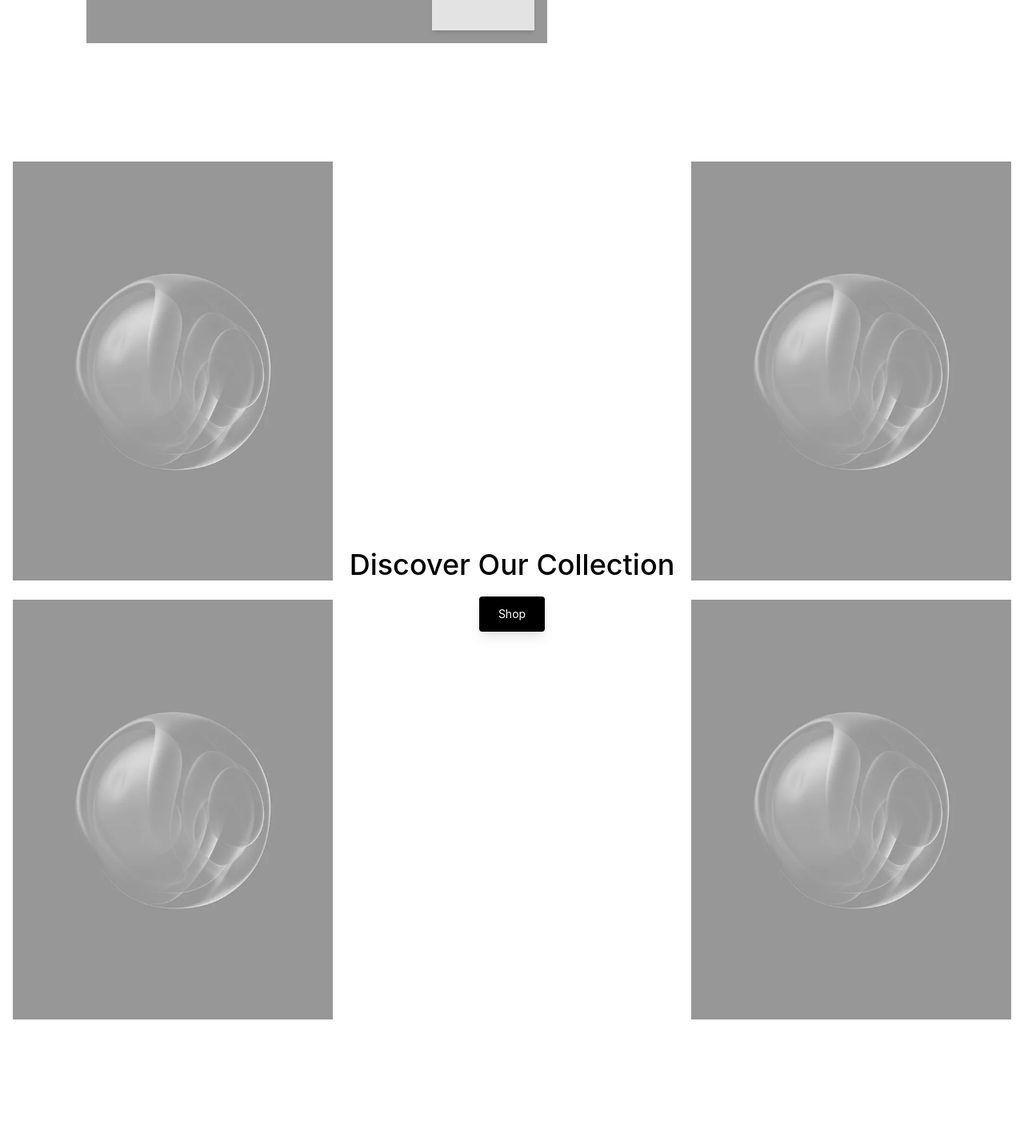
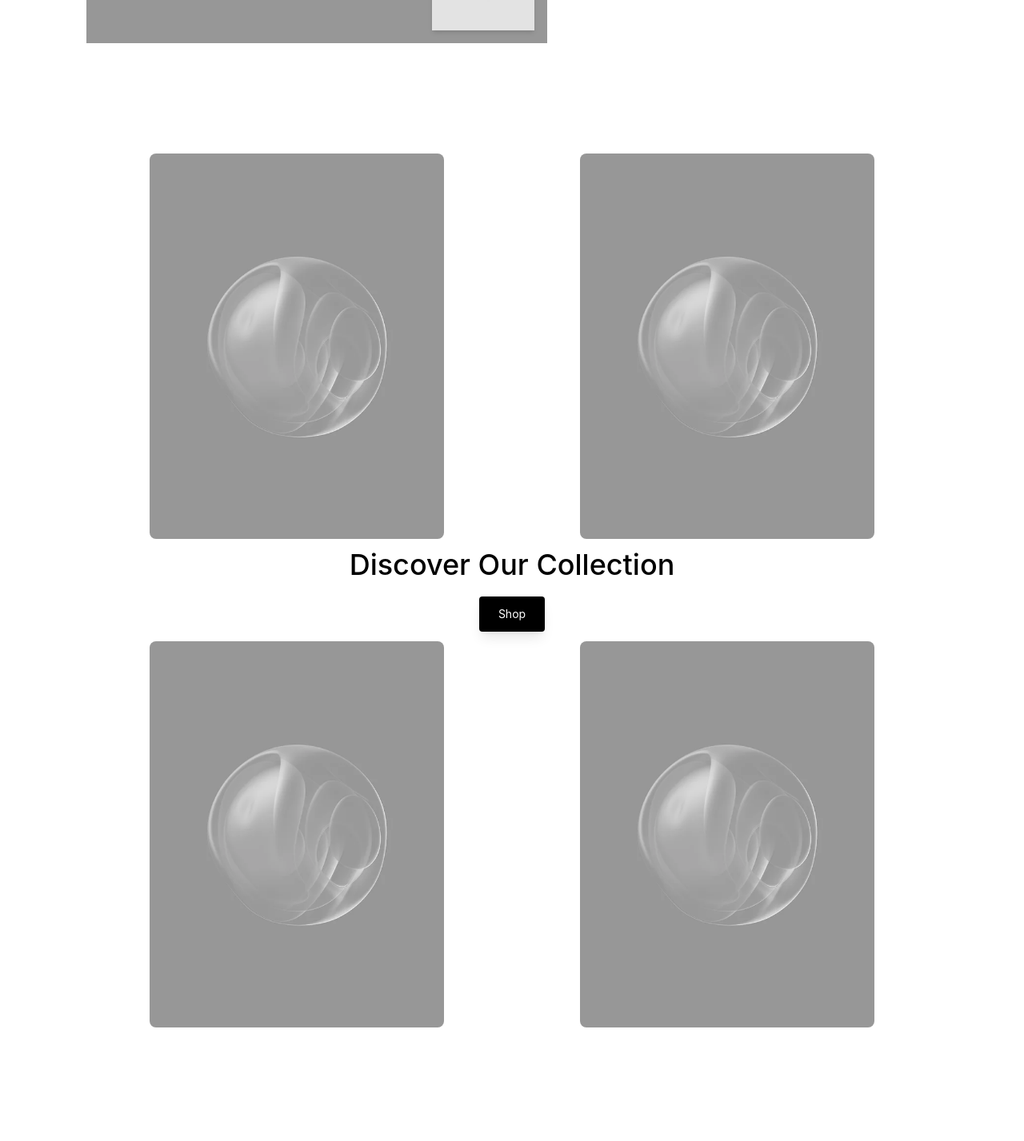
Before and after one commit to Niladri2003/Painting-Ecommerce, a React (Vite) app in the folder client/: page / in a window 1280 px wide. Shown: the part 3239-4666 px from the top of the page at 80% size. Built offline with nearby package versions, Linux system fonts and the light colour scheme; no server answers.

Commit message:
Update ParallaxSection component with improved image styling

```diff
--- a/client/src/components/Home/ParallaxSection.jsx
+++ b/client/src/components/Home/ParallaxSection.jsx
@@ -136,24 +136,24 @@ const ParallaxSection = () => {
       </div>
 
       {/* Parallax Effect */}
-      <div className="relative w-full h-full flex items-center justify-between px-4">
+      <div className="relative w-full h-full flex items-center  justify-evenly px-4">
         {/* Left Side Images */}
         <motion.div
           initial={{ x: "-100%", opacity: 0 }}
           animate={controlsLeft}
-          className="flex flex-col items-center space-y-20 md:space-y-6"
+          className="flex flex-col items-center space-y-20 md:space-y-32"
         >
           <motion.img
             src={parallax_img} // Replace with actual image path
             alt="Left Image 1"
-            className="w-[10.5rem] md:w-[20rem] lg:w-[25rem] h-auto flex-shrink-0"
+            className="w-[10.5rem] md:w-[20rem] lg:w-[23rem] h-auto flex-shrink-0 rounded-lg"
             whileHover={{ scale: 1.1, rotate: 5 }}
             whileTap={{ scale: 0.9, rotate: -5 }}
           />
           <motion.img
             src={parallax_img} // Replace with actual image path
             alt="Left Image 2"
-            className="w-[10.5rem] md:w-[20rem] lg:w-[25rem] h-auto flex-shrink-0"
+            className="w-[10.5rem] md:w-[20rem] lg:w-[23rem] h-auto flex-shrink-0 rounded-lg"
             whileHover={{ scale: 1.1, rotate: 5 }}
             whileTap={{ scale: 0.9, rotate: -5 }}
           />
@@ -163,19 +163,19 @@ const ParallaxSection = () => {
         <motion.div
           initial={{ x: "100%", opacity: 0 }}
           animate={controlsRight}
-          className="flex flex-col items-center space-y-20 md:space-y-6"
+          className="flex flex-col items-center space-y-20 md:space-y-32 "
         >
           <motion.img
             src={parallax_img} // Replace with actual image path
             alt="Right Image 1"
-            className="w-[10.5rem] md:w-[20rem] lg:w-[25rem] h-auto flex-shrink-0"
+            className="w-[10.5rem] md:w-[20rem] lg:w-[23rem] h-auto flex-shrink-0 rounded-lg"
             whileHover={{ scale: 1.1, rotate: 5 }}
             whileTap={{ scale: 0.9, rotate: -5 }}
           />
           <motion.img
             src={parallax_img} // Replace with actual image path
             alt="Right Image 2"
-            className="w-[10.5rem] md:w-[20rem] lg:w-[25rem] h-auto flex-shrink-0"
+            className="w-[10.5rem] md:w-[20rem] lg:w-[23rem] h-auto flex-shrink-0 rounded-lg"
             whileHover={{ scale: 1.1, rotate: 5 }}
             whileTap={{ scale: 0.9, rotate: -5 }}
           />
```
